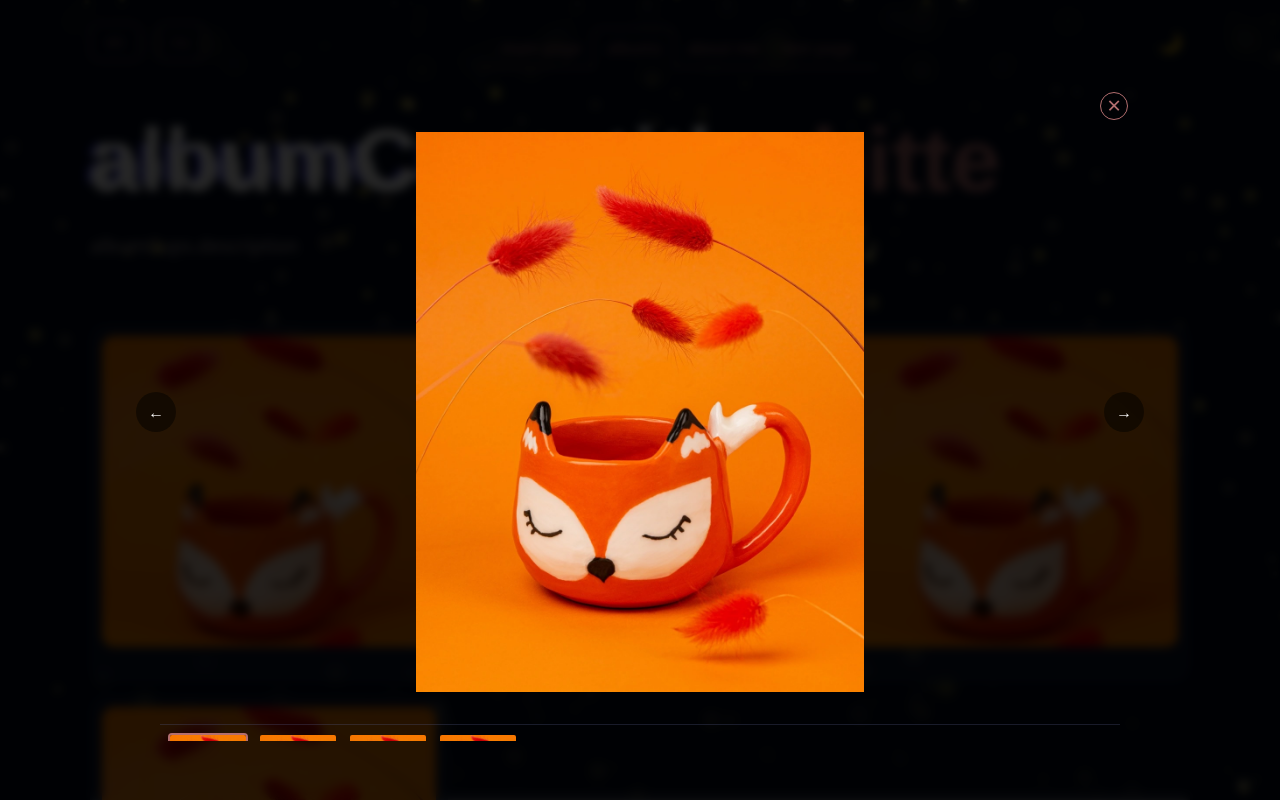
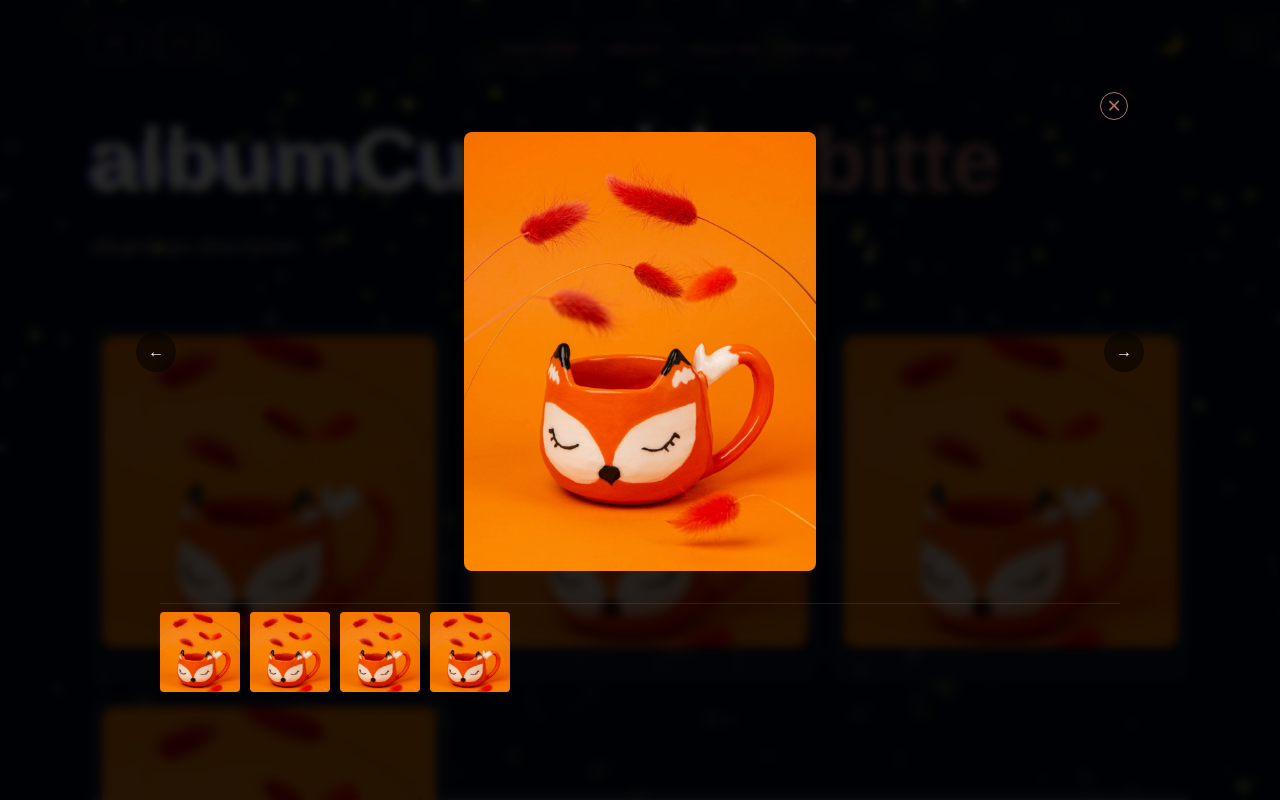
Before and after one commit to Shadowic/blog-react, a React (Vite) app: page /albums/ceramicon/cups in a window 1280 px wide. Both pictures are taken after a click on the button 269 px from the left and 503 px from the top of the page. Shown: the top 800 px of the page. Built offline with nearby package versions, Linux system fonts and the light colour scheme.

Commit message:
fix:modal adaptives

```diff
--- a/src/components/PhotoModal/PhotoModal.module.scss
+++ b/src/components/PhotoModal/PhotoModal.module.scss
@@ -6,18 +6,20 @@
 }
 
 .photoContainer {
-  flex: 1 0 auto;
+  flex: 1 1 auto;
   display: flex;
   align-items: center;
   justify-content: center;
   padding: 2rem;
   position: relative;
+  min-height: 0;
 }
 
 .modalPhoto {
-  width: 100%;
-  height: 100%;
-  max-height: 70vh;
+  width: auto;
+  height: auto;
+  max-width: 100%;
+  max-height: 100%;
   object-fit: contain;
   border-radius: 8px;
 }
@@ -39,10 +41,6 @@
   justify-content: center;
   transition: background-color 0.3s;
 
-  //&:hover {
-  //  background: rgba(0, 0, 0, 0.8);
-  //}
-
   &__left {
     left: -24px;
   }
@@ -53,10 +51,10 @@
 }
 
 .thumbnails {
-  //flex: 1 0 auto;
+  flex: 0 0 auto;
   display: flex;
   gap: 10px;
-  padding: 1rem;
+  padding-block: 1rem;
   border-top: 1px solid var(--border-color);
   overflow-x: auto;
 
@@ -72,9 +70,8 @@
 
 .thumbnail {
   flex: 0 0 auto;
-  width: 80px;
-  height: 80px;
-  border: 2px solid transparent;
+  width: 64px;
+  height: 64px;
   border-radius: 4px;
   overflow: hidden;
   cursor: pointer;
@@ -101,8 +98,15 @@
   .navButton {
     width: 40px;
     height: 40px;
+    &:hover {
+      background: rgba(0, 0, 0, 0.8);
+    }
   }
   .thumbnails {
-    padding: 0.5rem;
+    padding-block: 0.5rem;
+  }
+  .thumbnail {
+    width: 80px;
+    height: 80px;
   }
 }
```
